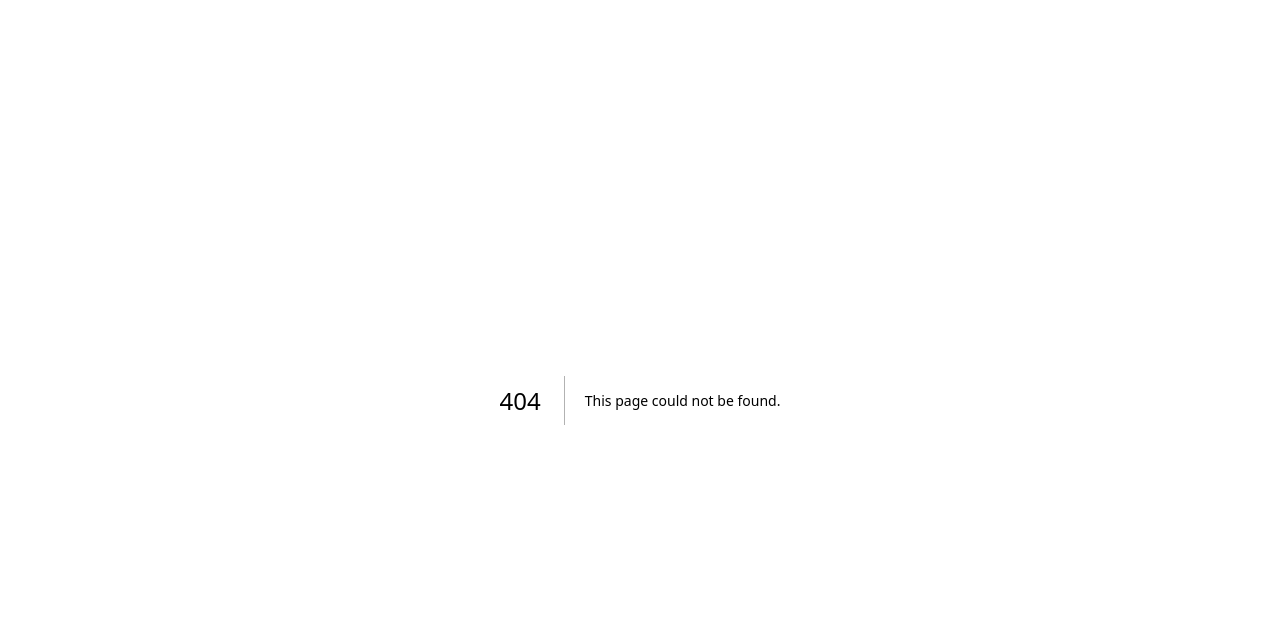
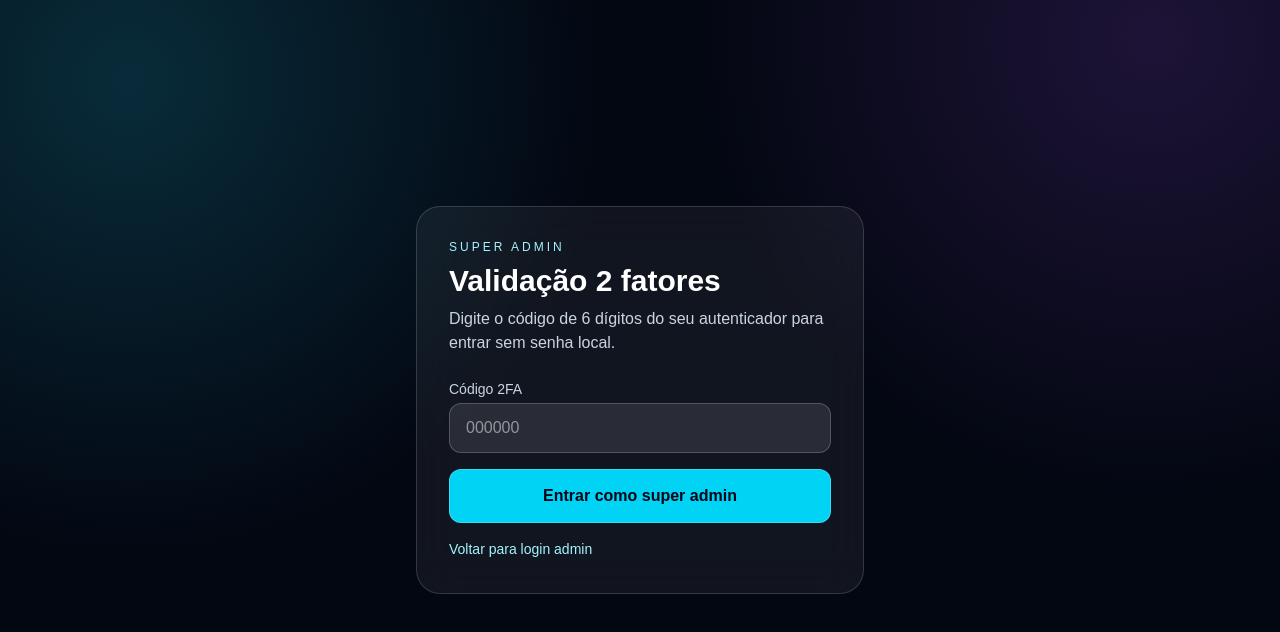
Before and after one commit to hebertpaes/hebertpaes-portfolio, a Next.js app: page /admin/2fa in a window 1280 px wide. Before the commit this address had no page. Shown: the top 632 px of the page. Built offline with nearby package versions, Linux system fonts and the light colour scheme.

Commit message:
feat: add super-admin github+2fa passwordless admin flow

```diff
--- /dev/null
+++ b/app/admin/2fa/page.tsx
@@ -0,0 +1,77 @@
+"use client";
+
+import { FormEvent, useState } from "react";
+
+export default function Admin2FAPage() {
+  const [code, setCode] = useState("");
+  const [loading, setLoading] = useState(false);
+  const [error, setError] = useState("");
+
+  const submit = async (e: FormEvent) => {
+    e.preventDefault();
+    setLoading(true);
+    setError("");
+
+    try {
+      const res = await fetch("/api/admin/2fa/verify", {
+        method: "POST",
+        headers: { "Content-Type": "application/json" },
+        body: JSON.stringify({ code }),
+      });
+
+      const data = await res.json();
+      if (!res.ok || !data?.ok) {
+        const msg = data?.error;
+        if (msg === "totp_not_configured") setError("2FA ainda não configurado no servidor.");
+        else if (msg === "not_allowed") setError("Sua conta não está autorizada para super admin.");
+        else if (msg === "invalid_code") setError("Código 2FA inválido.");
+        else setError("Não foi possível validar o 2FA.");
+        return;
+      }
+
+      window.location.href = data.next || "/admin/dashboard";
+    } catch {
+      setError("Erro de conexão ao validar 2FA.");
+    } finally {
+      setLoading(false);
+    }
+  };
+
+  return (
+    <main className="relative flex min-h-screen items-center justify-center overflow-hidden bg-[#030712] px-4 text-white">
+      <div className="pointer-events-none absolute inset-0 bg-[radial-gradient(circle_at_10%_10%,rgba(34,211,238,0.18),transparent_35%),radial-gradient(circle_at_90%_5%,rgba(168,85,247,0.16),transparent_33%)]" />
+
+      <form onSubmit={submit} className="relative w-full max-w-md rounded-3xl border border-white/15 bg-white/[0.06] p-8 backdrop-blur-xl">
+        <p className="mb-2 text-xs uppercase tracking-[0.25em] text-cyan-200">Super Admin</p>
+        <h1 className="mb-2 text-3xl font-black">Validação 2 fatores</h1>
+        <p className="mb-6 text-slate-300">Digite o código de 6 dígitos do seu autenticador para entrar sem senha local.</p>
+
+        <label className="mb-1 block text-sm text-slate-300">Código 2FA</label>
+        <input
+          inputMode="numeric"
+          pattern="[0-9]{6}"
+          maxLength={6}
+          value={code}
+          onChange={(e) => setCode(e.target.value.replace(/\D/g, "").slice(0, 6))}
+          className="mb-4 w-full rounded-xl border border-white/20 bg-white/10 px-4 py-3 text-white outline-none focus:border-cyan-300/60"
+          placeholder="000000"
+          required
+        />
+
+        {error && <p className="mb-3 text-sm text-rose-300">{error}</p>}
+
+        <button
+          type="submit"
+          disabled={loading}
+          className="w-full rounded-xl border border-white/20 bg-cyan-400 px-4 py-3.5 font-bold text-slate-950 transition-all hover:bg-cyan-300 disabled:opacity-60"
+        >
+          {loading ? "Validando..." : "Entrar como super admin"}
+        </button>
+
+        <a href="/admin/login" className="mt-4 inline-block text-sm text-cyan-200 hover:text-cyan-100">
+          Voltar para login admin
+        </a>
+      </form>
+    </main>
+  );
+}
--- a/app/admin/login/page.tsx
+++ b/app/admin/login/page.tsx
@@ -86,6 +86,13 @@ export default function AdminLoginPage() {
           {loading ? "Entrando..." : "Entrar no Admin"}
         </button>
 
+        <a
+          href="/api/openclaw/auth?provider=github&action=start&next=%2Fadmin%2F2fa"
+          className="mt-4 inline-flex w-full items-center justify-center rounded-xl border border-white/20 bg-black/40 px-4 py-3 text-sm font-semibold text-white transition-all hover:bg-black/55"
+        >
+          Entrar com GitHub + 2FA (sem senha local)
+        </a>
+
         <a href="/login" className="mt-4 inline-block text-sm text-cyan-200 hover:text-cyan-100">
           Voltar para login geral
         </a>
--- /dev/null
+++ b/app/api/admin/2fa/verify/route.ts
@@ -0,0 +1,70 @@
+import { NextRequest, NextResponse } from "next/server";
+import { createSessionToken, sessionCookieName } from "@/lib/session";
+import { getSessionFromRequest } from "@/lib/auth-guard";
+import { verifyTotp } from "@/lib/totp";
+
+const defaultAllowedLogins = ["hebertpaes"];
+const defaultAllowedEmails = ["ciencia@msn.com"];
+
+function parseCsv(raw?: string) {
+  return (raw || "")
+    .split(",")
+    .map((v) => v.trim().toLowerCase())
+    .filter(Boolean);
+}
+
+export async function POST(req: NextRequest) {
+  const session = getSessionFromRequest(req);
+  if (!session) return NextResponse.json({ ok: false, error: "unauthorized" }, { status: 401 });
+
+  const allowedLogins = parseCsv(process.env.SUPER_ADMIN_GITHUB_LOGINS);
+  const allowedEmails = parseCsv(process.env.SUPER_ADMIN_EMAILS);
+
+  const login = (session.login || "").toLowerCase();
+  const email = (session.email || "").toLowerCase();
+
+  const canElevate =
+    session.provider === "github" &&
+    (allowedLogins.includes(login) || allowedEmails.includes(email) || defaultAllowedLogins.includes(login) || defaultAllowedEmails.includes(email));
+
+  if (!canElevate) {
+    return NextResponse.json({ ok: false, error: "not_allowed" }, { status: 403 });
+  }
+
+  const secret = process.env.ADMIN_TOTP_SECRET;
+  if (!secret) {
+    return NextResponse.json({ ok: false, error: "totp_not_configured" }, { status: 503 });
+  }
+
+  const body = await req.json().catch(() => null);
+  const code = String(body?.code || "");
+
+  const valid = verifyTotp(code, secret);
+  if (!valid) {
+    return NextResponse.json({ ok: false, error: "invalid_code" }, { status: 401 });
+  }
+
+  const adminToken = createSessionToken(
+    {
+      sub: session.sub,
+      login: session.login,
+      name: session.name,
+      email: session.email,
+      provider: session.provider,
+      role: "admin",
+    },
+    60 * 60 * 12
+  );
+
+  const res = NextResponse.json({ ok: true, next: "/admin/dashboard" });
+  res.cookies.set(sessionCookieName, adminToken, {
+    httpOnly: true,
+    secure: process.env.NODE_ENV === "production",
+    sameSite: "strict",
+    path: "/",
+    maxAge: 60 * 60 * 12,
+    priority: "high",
+  });
+
+  return res;
+}
--- /dev/null
+++ b/lib/totp.ts
@@ -0,0 +1,50 @@
+import crypto from "node:crypto";
+
+function base32ToBuffer(input: string) {
+  const alphabet = "ABCDEFGHIJKLMNOPQRSTUVWXYZ234567";
+  const clean = input.toUpperCase().replace(/=+$/g, "").replace(/\s+/g, "");
+
+  let bits = "";
+  for (const char of clean) {
+    const val = alphabet.indexOf(char);
+    if (val === -1) throw new Error("Invalid base32 secret");
+    bits += val.toString(2).padStart(5, "0");
+  }
+
+  const bytes: number[] = [];
+  for (let i = 0; i + 8 <= bits.length; i += 8) {
+    bytes.push(parseInt(bits.slice(i, i + 8), 2));
+  }
+
+  return Buffer.from(bytes);
+}
+
+function hotp(secret: Buffer, counter: number, digits = 6) {
+  const buf = Buffer.alloc(8);
+  buf.writeBigUInt64BE(BigInt(counter));
+
+  const hmac = crypto.createHmac("sha1", secret).update(buf).digest();
+  const offset = hmac[hmac.length - 1] & 0x0f;
+  const code =
+    ((hmac[offset] & 0x7f) << 24) |
+    ((hmac[offset + 1] & 0xff) << 16) |
+    ((hmac[offset + 2] & 0xff) << 8) |
+    (hmac[offset + 3] & 0xff);
+
+  return (code % 10 ** digits).toString().padStart(digits, "0");
+}
+
+export function verifyTotp(codeRaw: string, secretBase32: string, stepSeconds = 30, window = 1) {
+  const code = codeRaw.replace(/\D/g, "");
+  if (!/^\d{6}$/.test(code)) return false;
+
+  const secret = base32ToBuffer(secretBase32);
+  const nowCounter = Math.floor(Date.now() / 1000 / stepSeconds);
+
+  for (let w = -window; w <= window; w += 1) {
+    const candidate = hotp(secret, nowCounter + w);
+    if (candidate === code) return true;
+  }
+
+  return false;
+}
```
